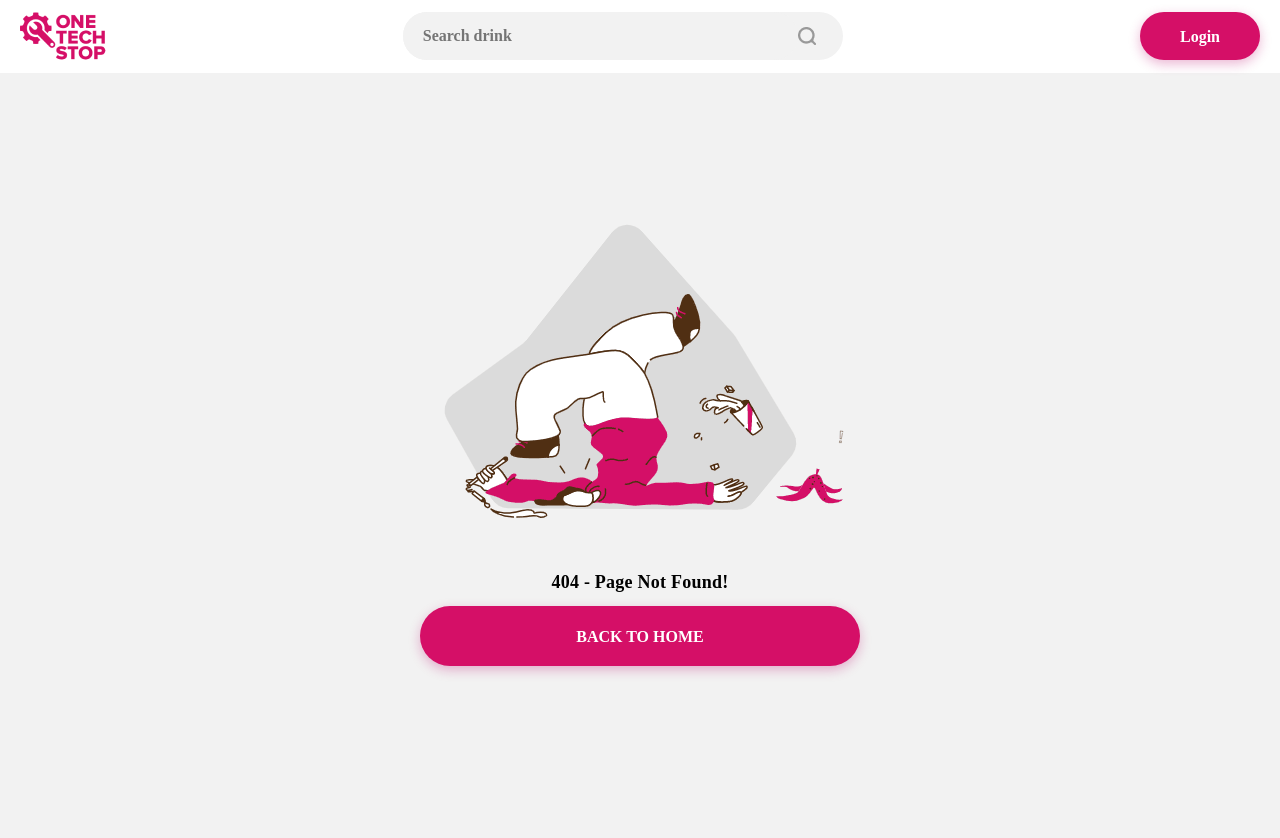
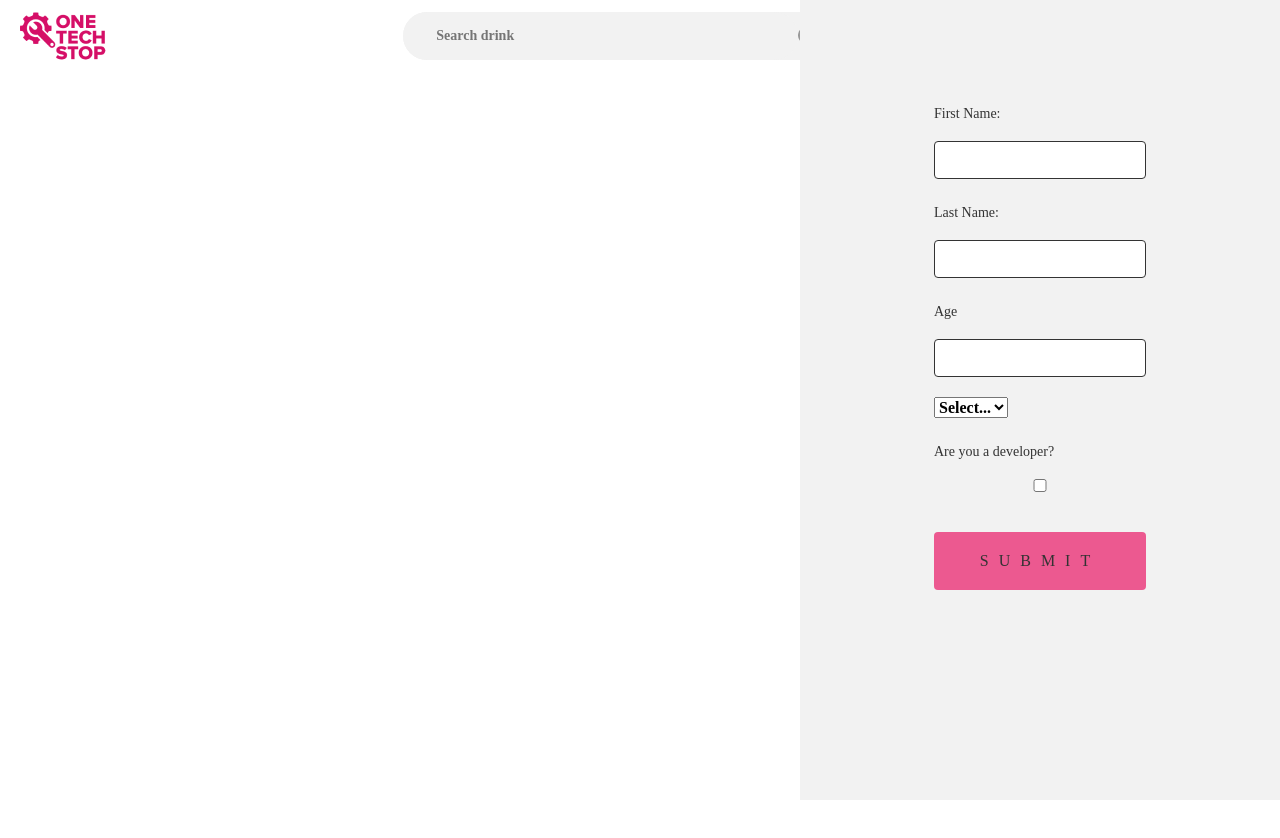
Before and after one commit to phuocthinh19092000/the-coffee-app-fe, a React (Create React App) app: page /login in a window 1280 px wide. Before the commit this address had no page. Shown: the top 838 px of the page. After the commit the page ends 800 px from the top, so only its background shows below. Built offline with nearby package versions, Linux system fonts and the light colour scheme.

Commit message:
feat: separated router

```diff
--- a/package.json
+++ b/package.json
@@ -15,6 +15,7 @@
     "node-sass": "^6.0.1",
     "react": "^17.0.2",
     "react-dom": "^17.0.2",
+    "react-hook-form": "^7.20.3",
     "react-router-dom": "^5.3.0",
     "react-scripts": "4.0.3",
     "typescript": "^4.4.4",
--- a/src/App.tsx
+++ b/src/App.tsx
@@ -1,20 +1,27 @@
 import HomePage from './pages/HomePage/HomePage';
 import ErrorPage from './pages/ErrorPage/ErrorPage';
-import { BrowserRouter as Router, Route, Switch } from 'react-router-dom';
-import WrapperPage from './components/WrapperPage/WrapperPage';
+import { BrowserRouter as Router, Route, Switch, Redirect } from 'react-router-dom';
+import LoginForm from './components/Login/LoginForm';
 function App() {
   return (
     <Router>
       <Switch>
-        <Route exact path="/">
-          <HomePage />
-        </Route>
-        <Route path="/wrapper">
-          <WrapperPage />
-        </Route>
-        <Route>
-          <ErrorPage />
-        </Route>
+        <Route exact path="/" component={HomePage} />
+        <Route
+          exact
+          path="/login"
+          render={() => {
+            return !!localStorage.getItem('user') ? <Redirect to="/" /> : <LoginForm />;
+          }}
+        />
+        <Route
+          exact
+          path="/homepage"
+          render={() => {
+            return !!localStorage.getItem('user') ? <HomePage /> : <Redirect to="/login" />;
+          }}
+        />
+        <Route component={ErrorPage} />
       </Switch>
     </Router>
   );
--- a/src/components/Header/Header.tsx
+++ b/src/components/Header/Header.tsx
@@ -10,6 +10,7 @@ import DrinkItems from '../../json/seed_products.json';
 import CustomerInformation from '../CustomerInformation/CustomerInformation';
 
 import { useRef } from 'react';
+import { useHistory } from 'react-router';
 type TypeSearchItem = {
   id: number;
   name: string;
@@ -55,9 +56,15 @@ const Header = (props: Props) => {
     };
   }, [displaySearchList]);
 
+  const history = useHistory();
+  const goHome = () => {
+    let path = `/`;
+    history.push(path);
+  };
+
   return (
     <div className={props.className}>
-      <img className="header__logo" src={OTSVLogo} alt={OTSVLogo} />
+      <img className="header__logo" src={OTSVLogo} alt={OTSVLogo} onClick={goHome} />
       <div className="header__search-block">
         <Input
           placeholder="Search drink"
--- /dev/null
+++ b/src/components/Login/LoginForm.tsx
@@ -0,0 +1,57 @@
+import * as React from 'react';
+import { useForm } from 'react-hook-form';
+import Card from '../Card/Index';
+import WrapperPage from '../WrapperPage/WrapperPage';
+
+import './styles.scss';
+
+type FormValues = {
+  firstName: string;
+  lastName: string;
+  age: number;
+  gender: string;
+  developer: string;
+};
+
+export default function App() {
+  const {
+    register,
+    handleSubmit,
+    formState: { errors },
+  } = useForm<FormValues>();
+
+  const onSubmit = (data: FormValues) => {
+    console.log(data);
+  };
+
+  return (
+    <>
+      <WrapperPage />
+      <Card className={`card card-login card--right`}>
+        <form onSubmit={handleSubmit(onSubmit)}>
+          <label htmlFor="firstName">First Name:</label>
+          <input {...register('firstName', { required: 'This is required.' })} id="firstName" />
+          {errors.firstName && <p>{errors.firstName.message}</p>}
+
+          <label htmlFor="lastName">Last Name:</label>
+          <input {...register('lastName', { required: true, minLength: 5 })} />
+
+          <label htmlFor="age">Age</label>
+          <input type="number" {...register('age', { valueAsNumber: true })} id="age" />
+
+          <label htmlFor="gender"></label>
+          <select {...register('gender')} id="gender">
+            <option value="">Select...</option>
+            <option value="male">male</option>
+            <option value="female">female</option>
+          </select>
+
+          <label htmlFor="developer">Are you a developer?</label>
+          <input {...register('developer')} value="yes" type="checkbox" />
+
+          <input type="submit" />
+        </form>
+      </Card>
+    </>
+  );
+}
--- /dev/null
+++ b/src/components/Login/styles.scss
@@ -0,0 +1,138 @@
+@import '../../share/assets/scss/variables.scss';
+
+.mt-20 {
+  margin-top: 20px;
+}
+
+.mt-40 {
+  margin-top: 40px;
+}
+
+.mt-44 {
+  margin-top: 44px;
+}
+
+.mb-20 {
+  margin-bottom: 20px;
+}
+
+.mb-40 {
+  margin-bottom: 40px;
+}
+
+.mtb-40 {
+  margin: 40px 0px;
+}
+
+.mb-60 {
+  margin-bottom: 60px;
+}
+
+.mt-10 {
+  margin-top: 10px;
+}
+
+.mlr-10 {
+  margin: 0px 20px;
+}
+
+.brand-media {
+  margin: 40px 0px 20px 0px;
+  display: flex;
+  flex-direction: row;
+  justify-content: center;
+}
+
+.height {
+  height: 15%;
+}
+
+.filter {
+  filter: blur(5px);
+}
+
+input {
+  display: block;
+  box-sizing: border-box;
+  width: 100%;
+  border-radius: 4px;
+  border: 1px solid $black-color;
+  padding: 10px 15px;
+  margin-bottom: 10px;
+  font-size: 14px;
+}
+
+label,
+.label,
+section > label {
+  line-height: 2;
+  text-align: left;
+  display: block;
+  margin-bottom: 13px;
+  margin-top: 20px;
+  color: $black-color;
+  font-size: 14px;
+  font-weight: 200;
+}
+
+input[type='submit'],
+.button {
+  background: #ec5990;
+  color: $black-color;
+  text-transform: uppercase;
+  border: none;
+  margin-top: 40px;
+  padding: 20px;
+  font-size: 16px;
+  font-weight: 100;
+  letter-spacing: 10px;
+  display: block;
+  appearance: none;
+  border-radius: 4px;
+  width: 100%;
+}
+
+.buttonBlack {
+  background: black;
+  border: 1px solid $black-color;
+}
+
+.App {
+  max-width: 600px;
+  margin: 0 auto;
+}
+
+.container {
+  display: grid;
+  grid-template-columns: 1fr 1fr;
+  grid-gap: 20px;
+}
+
+.counter {
+  font-weight: 400;
+  background: $black-color;
+  color: black;
+  padding: 10px 15px;
+  border-radius: 4px;
+  position: fixed;
+  top: 20px;
+  right: 20px;
+  z-index: 9999999;
+  border: 1px solid rgb(79, 98, 148);
+  box-shadow: 0 0 4px rgb(79, 98, 148);
+}
+
+button[type='button'] {
+  padding: 5px;
+  background: #516391;
+  color: $black-color;
+  letter-spacing: 0px;
+  text-transform: none;
+  padding: 10px;
+  letter-spacing: 2px;
+}
+
+button[type='button']:hover {
+  background: #bf1650;
+  color: $black-color;
+}
```
Also changed, not shown: src/share/assets/img/comingsoon.png (added), 1 other file (tests, documents, lock files or other folders).
